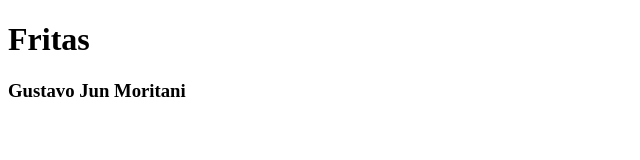
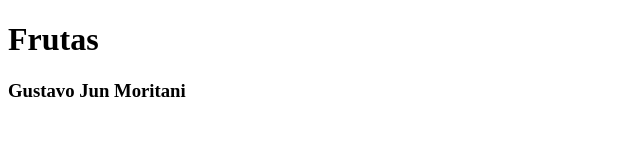
Before and after one commit to junmoritani/CH_DesenvWeb_Project, a plain HTML site: page index.html in a window 1280 px wide. Shown: the full height of the page, 0-640 px from the left. Drawn offline with Linux system fonts and the light colour scheme.

Commit message:
second commit

```diff
--- a/index.html
+++ b/index.html
@@ -6,7 +6,7 @@
     <title>Frutas</title>
   </head>
   <body>
-    <h1>Fritas</h1>
+    <h1>Frutas</h1>
     <h3>Gustavo Jun Moritani</h3>
   </body>
 </html>
```
